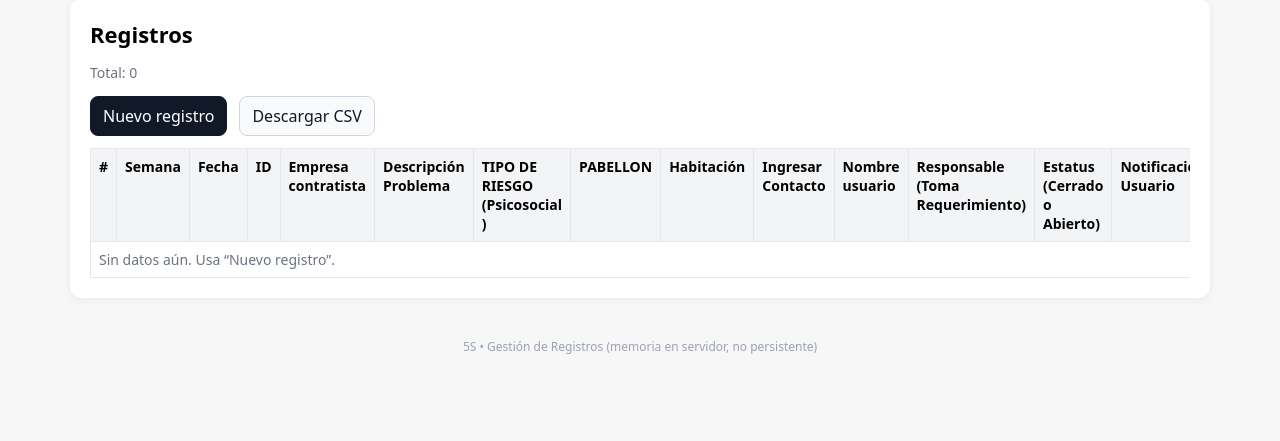
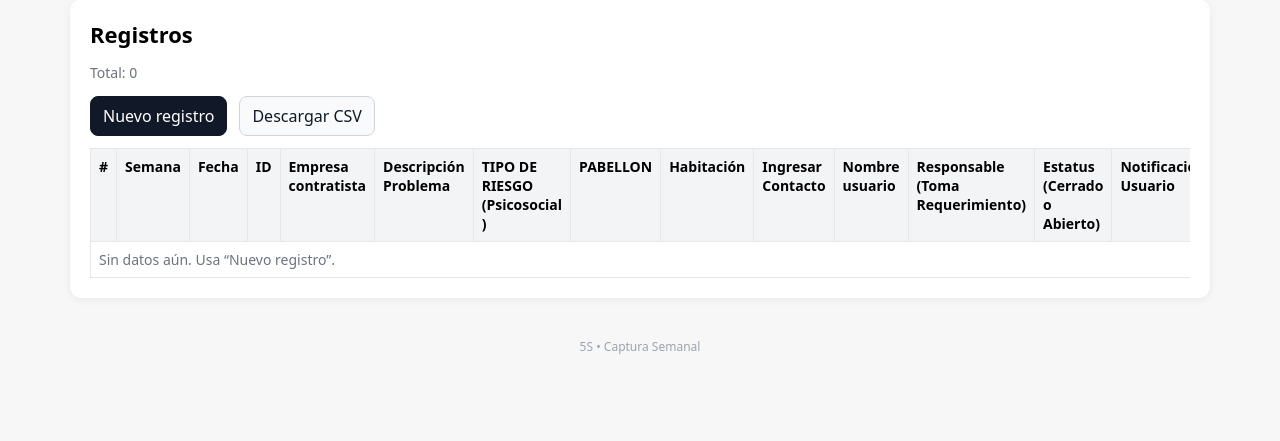
Before and after one commit to Javier-9690/5S, a Flask app: page /registros in a window 1280 px wide. Shown: the part 94-535 px from the top of the page. Run offline with Flask 3, Linux system fonts and the light colour scheme.

Commit message:
Update base.html

```diff
--- a/templates/base.html
+++ b/templates/base.html
@@ -3,25 +3,23 @@
 <head>
   <meta charset="utf-8" />
   <meta name="viewport" content="width=device-width,initial-scale=1" />
-  <title>5S - Gestión de Registros</title>
+  <title>5S - Captura Semanal</title>
   <style>
     body { font-family: system-ui, -apple-system, Segoe UI, Roboto, Arial, sans-serif; margin:0; background:#f7f7f8; }
     header { display:flex; justify-content:space-between; align-items:center; padding:12px 16px; background:white; border-bottom:1px solid #e5e7eb; position:sticky; top:0; }
     header img { height:44px; object-fit:contain; }
-    main { max-width:1100px; margin:24px auto; background:white; padding:20px; border-radius:12px; box-shadow: 0 2px 8px rgba(0,0,0,.06); }
+    main { max-width:1100px; margin:24px auto; background:white; padding:20px; border-radius:12px; box-shadow:0 2px 8px rgba(0,0,0,.06); }
     h1 { margin:0 0 12px; font-size:22px; }
     .muted { color:#6b7280; font-size:14px; }
     .flash { background:#fff3cd; border:1px solid #ffe08a; color:#7a5d00; padding:10px 12px; border-radius:8px; margin:12px 0; white-space:pre-line; }
+    .toolbar { display:flex; gap:12px; margin:12px 0 0; flex-wrap:wrap; }
+    .btn { display:inline-block; padding:8px 12px; border-radius:8px; border:1px solid #d1d5db; background:#f9fafb; text-decoration:none; color:#111827; }
+    .btn.primary { background:#111827; color:white; border-color:#111827; }
     table { width:100%; border-collapse:collapse; }
     th, td { border:1px solid #e5e7eb; padding:8px; text-align:left; font-size:14px; vertical-align:top; }
     th { background:#f3f4f6; }
-    .toolbar { display:flex; gap:12px; margin:12px 0 0; flex-wrap:wrap; }
-    .btn { display:inline-block; padding:8px 12px; border-radius:8px; border:1px solid #d1d5db; background:#f9fafb; text-decoration:none; color:#111827; }
-    .btn.primary { background:#111827; color:white; border-color:#111827; }
+    input[type="number"], input[type="text"] { width:100%; box-sizing:border-box; padding:6px; }
     .grid { display:grid; grid-template-columns: repeat(2, minmax(220px,1fr)); gap:12px; }
-    label { font-size:14px; color:#374151; display:block; margin-bottom:4px; }
-    input, select, textarea { width:100%; padding:8px; border:1px solid #d1d5db; border-radius:8px; background:#fff; font-size:14px; }
-    textarea { resize:vertical; min-height:72px; }
     footer { text-align:center; color:#9ca3af; padding:16px; font-size:12px; }
   </style>
 </head>
@@ -34,14 +32,12 @@
   <main>
     {% with messages = get_flashed_messages() %}
       {% if messages %}
-        {% for m in messages %}
-          <div class="flash">{{ m }}</div>
-        {% endfor %}
+        {% for m in messages %}<div class="flash">{{ m }}</div>{% endfor %}
       {% endif %}
     {% endwith %}
     {% block content %}{% endblock %}
   </main>
 
-  <footer>5S • Gestión de Registros (memoria en servidor, no persistente)</footer>
+  <footer>5S • Captura Semanal</footer>
 </body>
 </html>
```
